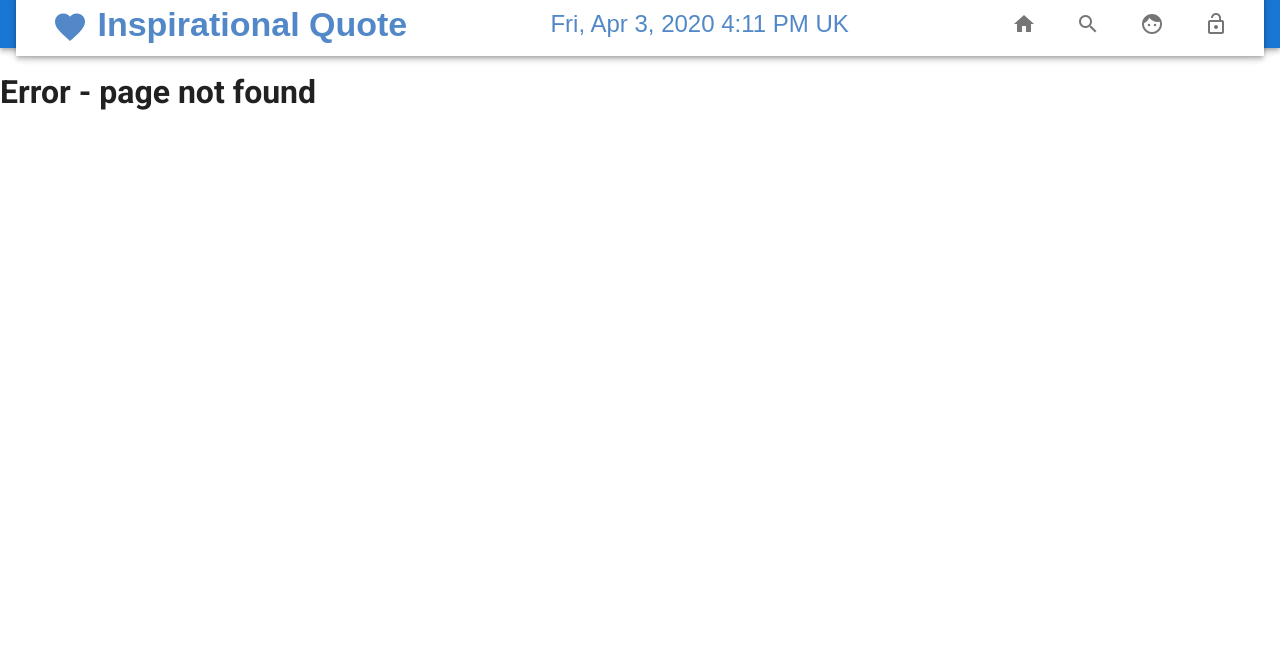
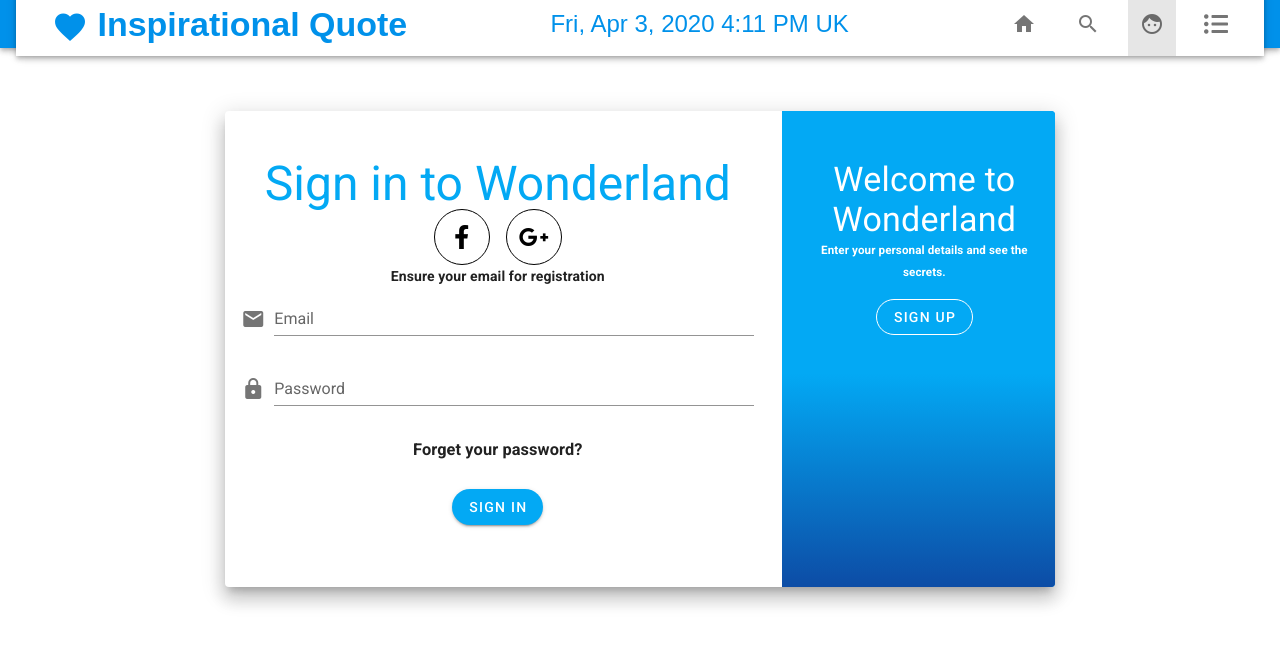
Before and after one commit to krishna-thapa/Inspirational-quote-vue, a Vue app: page /signAccount in a window 1280 px wide. Before the commit this address had no page. Shown: the top 646 px of the page. Built offline with nearby package versions, Linux system fonts and the light colour scheme; a web font is replaced by a local one; what vue-resource would draw is missing.

Commit message:
Added new page for Login and change some colors

```diff
--- a/package.json
+++ b/package.json
@@ -18,6 +18,7 @@
     "vuetify": "^2.2.11"
   },
   "devDependencies": {
+    "@fortawesome/fontawesome-free": "^5.13.0",
     "@vue/cli-plugin-babel": "~4.2.0",
     "@vue/cli-plugin-eslint": "~4.2.0",
     "@vue/cli-service": "~4.2.0",
--- /dev/null
+++ b/src/components/auth/SignAccount.vue
@@ -0,0 +1,160 @@
+<template>
+  <v-container class="fill-height" fluid>
+    <v-row align="center" justify="center">
+      <v-col cols="12" sm="8" md="8">
+        <v-card class="elevation-12">
+          <v-window v-model="step">
+            <v-window-item :value="1">
+              <v-row class="fixed-height">
+                <v-col cols="12" md="8">
+                  <v-card-text class="mt-8">
+                    <h1
+                      class="text-center display-2 light-blue--text text--laccent-4"
+                    >
+                      Sign in to Wonderland
+                    </h1>
+                    <div class="text-center" mt-4>
+                      <v-btn class="mx-2" fab color="black" outlined>
+                        <v-icon>fab fa-facebook-f</v-icon>
+                      </v-btn>
+                      <v-btn class="mx-2" fab color="black" outlined>
+                        <v-icon>fab fa-google-plus-g</v-icon>
+                      </v-btn>
+                    </div>
+                    <h4 class="text-center mlt-4">
+                      Ensure your email for registration
+                    </h4>
+                    <v-form>
+                      <v-text-field
+                        name="Email"
+                        label="Email"
+                        prepend-icon="email"
+                        type="text"
+                        color="light-blue laccent-4"
+                      ></v-text-field>
+                      <v-text-field
+                        name="Password"
+                        label="Password"
+                        id="password"
+                        prepend-icon="lock"
+                        type="password"
+                        color="light-blue laccent-4"
+                      ></v-text-field>
+                    </v-form>
+                    <h3 class="text-center mt-3">Forget your password?</h3>
+                  </v-card-text>
+                  <div class="text-center mt-3">
+                    <v-btn rounded color="light-blue laccent-4" dark
+                      >SIGN IN</v-btn
+                    >
+                  </div>
+                </v-col>
+                <v-col cols="12" md="4" class="background-color">
+                  <v-card-text class="white--text mt-8">
+                    <h1 class="text-center display-1">Welcome to Wonderland</h1>
+                    <h5 class="text-center">
+                      Enter your personal details and see the secrets.
+                    </h5>
+                  </v-card-text>
+                  <div class="text-center">
+                    <v-btn rounded outlined dark @click="step++">SIGN UP</v-btn>
+                  </div>
+                </v-col>
+              </v-row>
+            </v-window-item>
+            <v-window-item :value="2">
+              <v-row class="fixed-height">
+                <v-col cols="12" md="4" class="background-color">
+                  <v-card-text class="white--text mt-8">
+                    <h1 class="text-center display-1">Welcome Back!</h1>
+                    <h5 class="text-center">
+                      To see the wonders please login with your personal info
+                    </h5>
+                  </v-card-text>
+                  <div class="text-center">
+                    <v-btn rounded outlined dark @click="step--">SIGN IN</v-btn>
+                  </div>
+                </v-col>
+                <v-col cols="12" md="8">
+                  <v-card-text class="mt-8">
+                    <h1
+                      class="text-center display-2 light-blue--text text--laccent-4"
+                    >
+                      Create Account
+                    </h1>
+                    <div class="text-center mt-4">
+                      <v-btn class="mx-2" fab color="black" outlined>
+                        <v-icon>fab fa-facebook-f</v-icon>
+                      </v-btn>
+                      <v-btn class="mx-2" fab color="black" outlined>
+                        <v-icon>fab fa-google-plus-g</v-icon>
+                      </v-btn>
+                    </div>
+                    <h4 class="text-center mt-4">
+                      Ensure your email for registration
+                    </h4>
+                    <v-form>
+                      <v-text-field
+                        name="Name"
+                        label="Name"
+                        prepend-icon="person"
+                        type="text"
+                        color="light-blue laccent-4"
+                      ></v-text-field>
+                      <v-text-field
+                        name="Email"
+                        label="Email"
+                        prepend-icon="email"
+                        type="text"
+                        color="light-blue laccent-4"
+                      ></v-text-field>
+                      <v-text-field
+                        name="Password"
+                        label="Password"
+                        id="password"
+                        prepend-icon="lock"
+                        type="password"
+                        color="light-blue laccent-4"
+                      ></v-text-field>
+                    </v-form>
+                  </v-card-text>
+                  <div class="text-center mt-n5">
+                    <v-btn rounded color="light-blue laccent-4" dark
+                      >SIGN UP</v-btn
+                    >
+                  </div>
+                </v-col>
+              </v-row>
+            </v-window-item>
+          </v-window>
+        </v-card>
+      </v-col>
+    </v-row>
+  </v-container>
+</template>
+
+<script>
+export default {
+  data: () => ({
+    step: 1,
+  }),
+  props: {
+    source: String,
+  },
+};
+</script>
+
+<style scoped>
+.fill-height {
+  height: 80%;
+}
+
+.fixed-height {
+  height: 500px;
+}
+
+.background-color {
+  background-color: #0091ea;
+  background-image: linear-gradient(180deg, #03a9f4 55%, #0d47a1 100%);
+}
+</style>
--- a/src/components/navigationBar/NavigationBar.vue
+++ b/src/components/navigationBar/NavigationBar.vue
@@ -1,11 +1,19 @@
 <template>
   <div>
-    <v-app-bar color="primary" dense>
+    <v-app-bar color="light-blue accent-4" dense>
       <v-toolbar>
-        <v-app-bar-nav-icon class="hidden-sm-and-up" @click="sidebar = !sidebar"></v-app-bar-nav-icon>
+        <v-app-bar-nav-icon
+          class="hidden-sm-and-up"
+          @click="sidebar = !sidebar"
+        ></v-app-bar-nav-icon>
         <v-toolbar-title>
-          <router-link to="/" tag="span" style="cursor: pointer" class="app-title nav-text">
-            <v-icon large color="#5288c7">favorite</v-icon>
+          <router-link
+            to="/"
+            tag="span"
+            style="cursor: pointer"
+            class="app-title nav-text"
+          >
+            <v-icon large color="light-blue accent-4">favorite</v-icon>
             {{ appTitle }}
           </router-link>
         </v-toolbar-title>
@@ -23,7 +31,13 @@
         </v-toolbar-title>
         <v-spacer />
         <v-toolbar-items class="hidden-xs-only">
-          <v-btn icon v-for="item in menuItems" :key="item.title" :to="item.path" class="mx-2">
+          <v-btn
+            icon
+            v-for="item in menuItems"
+            :key="item.title"
+            :to="item.path"
+            class="mx-2"
+          >
             <v-tooltip bottom>
               <template v-slot:activator="{ on }">
                 <v-icon dark v-on="on">{{ item.icon }}</v-icon>
@@ -50,7 +64,11 @@
       <v-divider></v-divider>
 
       <v-list dense>
-        <v-list-item v-for="item in menuItems" :key="item.title" :to="item.path">
+        <v-list-item
+          v-for="item in menuItems"
+          :key="item.title"
+          :to="item.path"
+        >
           <v-list-item-icon>
             <v-icon>{{ item.icon }}</v-icon>
           </v-list-item-icon>
@@ -61,8 +79,8 @@
         </v-list-item>
       </v-list>
     </v-navigation-drawer>
-  </div>
-</template>https://cdn.vuetifyjs.com/images/backgrounds/vbanner.jpg
+  </div> </template
+>https://cdn.vuetifyjs.com/images/backgrounds/vbanner.jpg
 
 <script>
 import moment from "moment-timezone";
@@ -75,14 +93,14 @@ export default {
       menuItems: [
         { title: "Home", path: "/apiDemo/dictionaryApi", icon: "home" },
         { title: "Search", path: "/search", icon: "mdi-magnify" },
-        { title: "Sign Up", path: "/signup", icon: "face" },
-        { title: "Sign In", path: "/signin", icon: "lock_open" }
+        { title: "Sign Up", path: "/signAccount", icon: "face" },
+        { title: "To-Do List", path: "/todo", icon: "fa-list-ul" },
       ],
       Htime: true,
       Atime: false,
       faded: "",
       homeTime: moment.tz(moment(), "Europe/London").format("llll UK"),
-      awayTime: moment.tz(moment(), "Asia/Kathmandu").format("llll NP")
+      awayTime: moment.tz(moment(), "Asia/Kathmandu").format("llll NP"),
     };
   },
   methods: {
@@ -102,8 +120,8 @@ export default {
             this.Htime = true;
           }, 200);
       }
-    }
-  }
+    },
+  },
 };
 </script>
 
@@ -122,7 +140,7 @@ export default {
 
 .nav-text {
   font-family: "Grand Hotel", sans-serif;
-  color: #5288c7;
+  color: #0091ea;
 }
 
 .faded {
--- a/src/main.js
+++ b/src/main.js
@@ -1,16 +1,17 @@
-import Vue from 'vue'
-import App from './App.vue'
-import vuetify from './plugins/vuetify';
-import VueResource from 'vue-resource'
-import 'material-design-icons/iconfont/material-icons.css'
+import Vue from "vue";
+import App from "./App.vue";
+import vuetify from "./plugins/vuetify";
+import VueResource from "vue-resource";
+import "material-design-icons/iconfont/material-icons.css";
+import "@fortawesome/fontawesome-free/css/all.css";
 import router from "./router";
 
-Vue.config.productionTip = false
+Vue.config.productionTip = false;
 
-Vue.use(VueResource)
+Vue.use(VueResource);
 
 new Vue({
   vuetify,
   router,
-  render: h => h(App)
-}).$mount('#app')
+  render: (h) => h(App),
+}).$mount("#app");
--- a/src/router/index.js
+++ b/src/router/index.js
@@ -4,6 +4,7 @@ import Router from "vue-router";
 const routerOptions = [
   { path: "/", component: "homePage/HomePage" },
   { path: "/apiDemo", component: "api/apiExamples" },
+  { path: "/signAccount", component: "auth/SignAccount" },
   { path: "*", component: "NotFound" },
 ];
 
```
Also changed, not shown: 1 other file (tests, documents, lock files or other folders).
